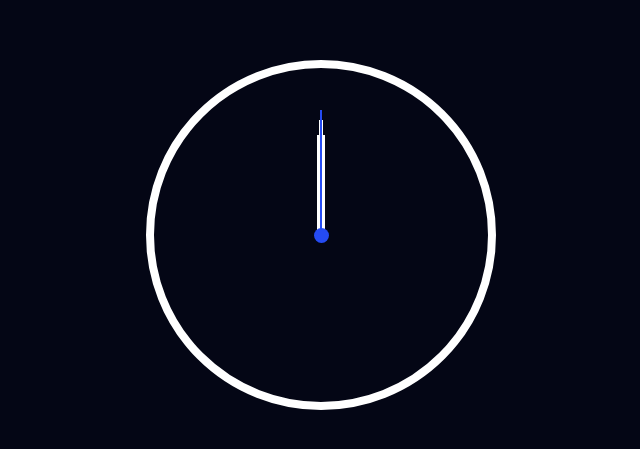
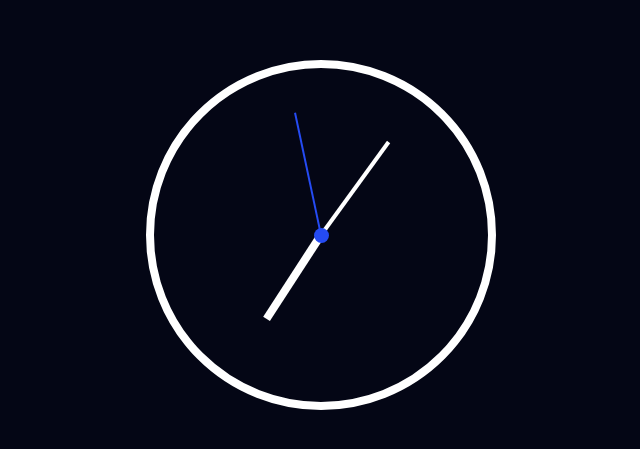
Before and after one commit to fajarfadillahh/minimalist-clock, a plain HTML site: page index.html in a window 1280 px wide. Shown: the part 165-614 px from the top of the page, without its empty margins (319-959 px from the left). Drawn offline with Linux system fonts and the light colour scheme.

Commit message:
melakukan edit waktu dengan vanilla js pada analog clock

```diff
--- a/js/script.js
+++ b/js/script.js
@@ -0,0 +1,14 @@
+const hr = document.getElementById("hr");
+const mn = document.getElementById("mn");
+const sc = document.getElementById("sc");
+
+setInterval(() => {
+  let day = new Date();
+  let hh = day.getHours() * 30;
+  let mm = day.getMinutes() * 6;
+  let ss = day.getSeconds() * 6;
+
+  hr.style.transform = `rotateZ(${hh + mm / 12}deg)`;
+  mn.style.transform = `rotateZ(${mm}deg)`;
+  sc.style.transform = `rotateZ(${ss}deg)`;
+});
```
Also changed, not shown: index.html (+1 -0 lines).
